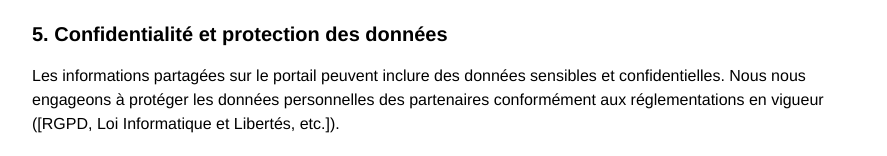
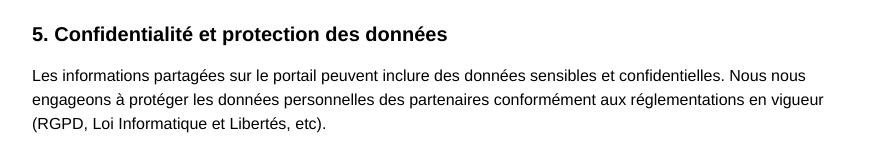
Before and after one commit to lecercledesdiamantaires/portail-lcdd, a Nuxt app in the folder front/: page /termeCondition in a window 1280 px wide. Shown: the part 796-952 px from the top of the page, without its empty margins (192-1079 px from the left). Built offline with nearby package versions, Linux system fonts and the light colour scheme; no server answers.

Commit message:
EDIT terms condition

```diff
--- a/front/pages/termeCondition.vue
+++ b/front/pages/termeCondition.vue
@@ -38,7 +38,7 @@
             <h2 class="text-xl font-semibold">5. Confidentialité et protection des données</h2>
             <p>
                 Les informations partagées sur le portail peuvent inclure des données sensibles et confidentielles.
-                Nous nous engageons à protéger les données personnelles des partenaires conformément aux réglementations en vigueur ([RGPD, Loi Informatique et Libertés, etc.]).
+                Nous nous engageons à protéger les données personnelles des partenaires conformément aux réglementations en vigueur (RGPD, Loi Informatique et Libertés, etc).
             </p>
 
             <h2 class="text-xl font-semibold">6. Responsabilité</h2>
```
